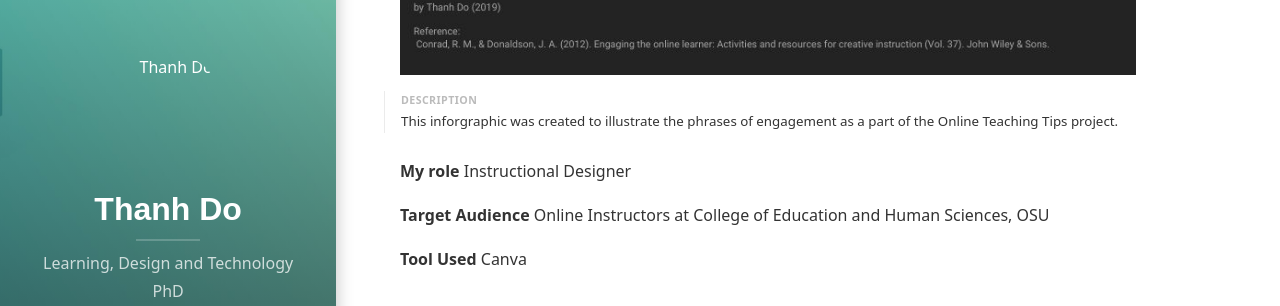
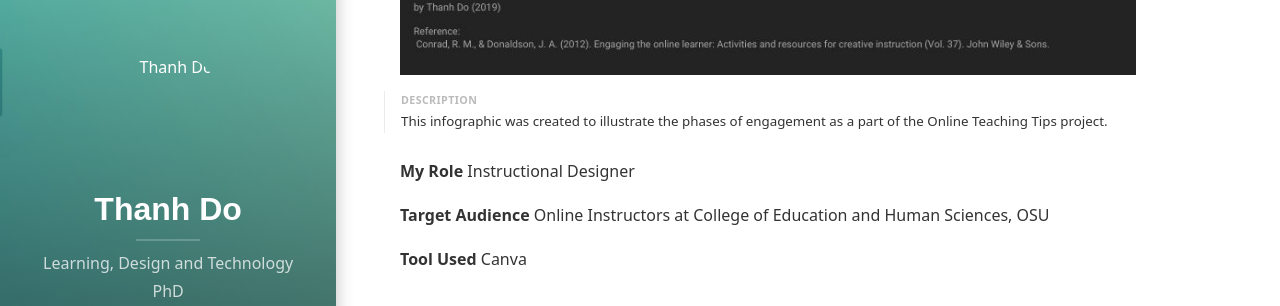
Before and after one commit to thanhpdo/thanhpdo.github.io, a Jekyll site: the page built from _projects/phrases-of-engagement.md, in a window 1280 px wide and 900 px high, scrolled down 1839 px. Shown: the part 148-454 px from the top of the window. Built offline with Jekyll 4.4.1, drawn with Linux system fonts in a browser that asks for light colours; cached includes are drawn as plain includes; nearby versions of some CDN libraries; some web fonts are replaced; library files that are not in the unit come from our copies.

Commit message:
Update phrases-of-engagement.md

```diff
--- a/_projects/phrases-of-engagement.md
+++ b/_projects/phrases-of-engagement.md
@@ -2,14 +2,14 @@
 layout: project
 title: 'Phrases of Engagement'
 description: >
-  This inforgraphic was created to illustrate the phrases of engagement as a part of the Online Teaching Tips project.
+  This infographic was created to illustrate the phases of engagement as a part of the Online Teaching Tips project.
 date: 1 August 2020
 image:
   path: /assets/img/projects/Phases-of-Engagement.jpg
 sitemap: false
 ---
 
-**My role** Instructional Designer
+**My Role** Instructional Designer
 
 **Target Audience** Online Instructors at College of Education and Human Sciences, OSU
 
```
